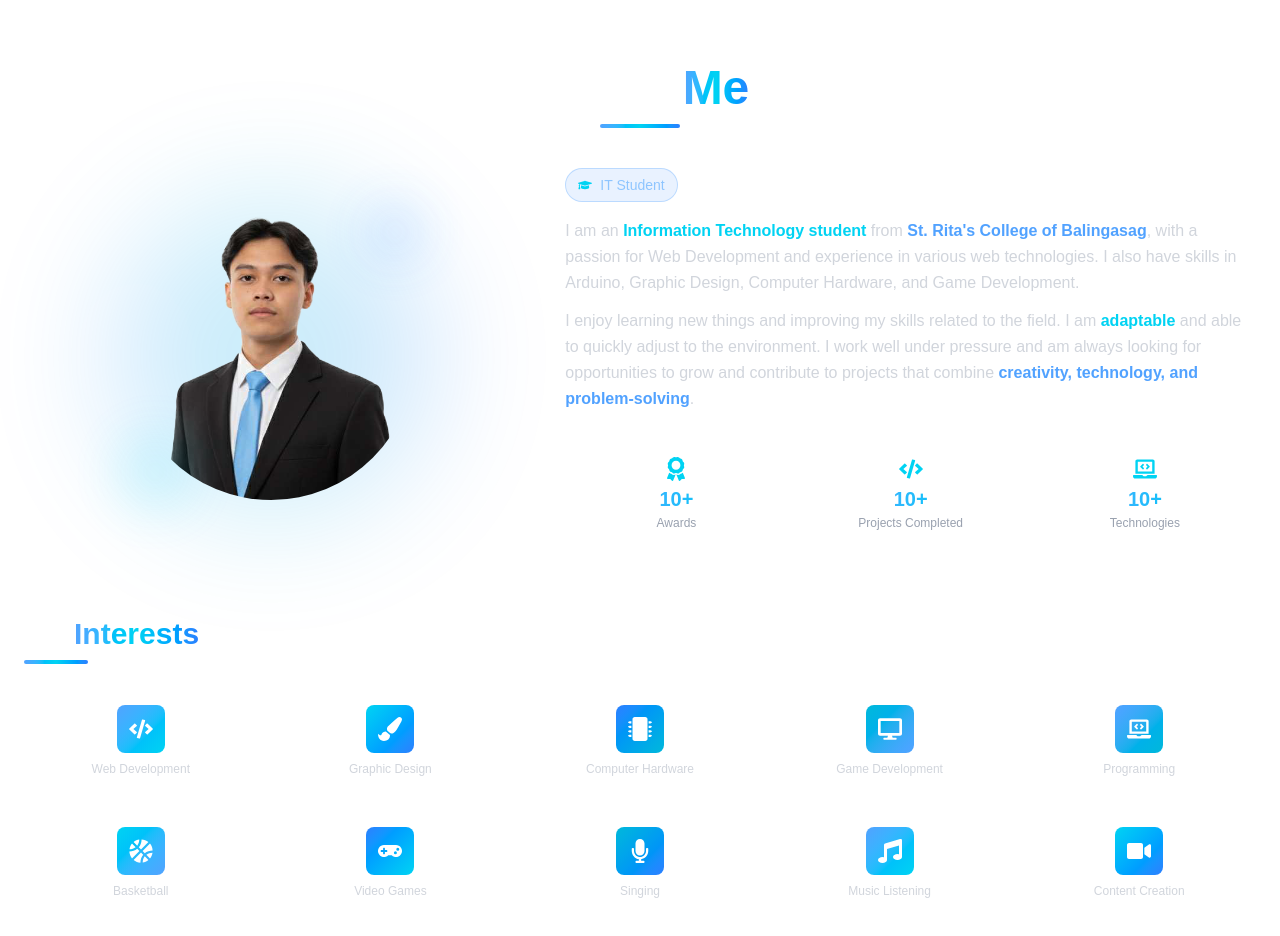
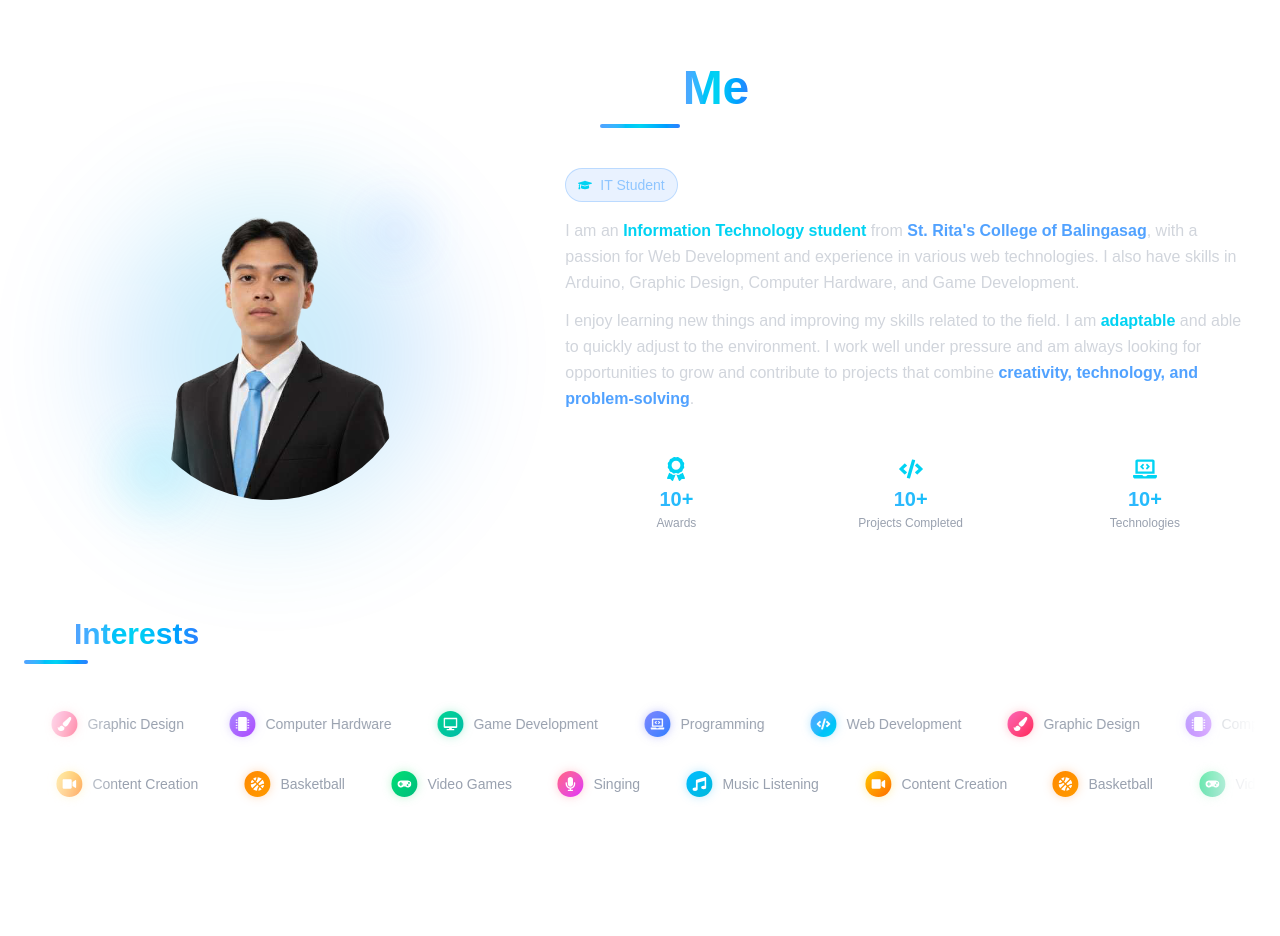
Before and after one commit to Pheszm/portfolio, a Next.js app: page /HomePart/About in a window 1280 px wide. Shown: the top 936 px of the page. After the commit the page ends 884 px from the top, so only its background shows below. Built offline with nearby package versions, Linux system fonts and the light colour scheme.

Commit message:
Redesign My Interest Part

```diff
--- a/pages/HomePart/About.js
+++ b/pages/HomePart/About.js
@@ -112,41 +112,77 @@ function About({ fadeIn, stagger }) {
             <div className="w-16 h-1 bg-gradient-to-r from-blue-400 via-cyan-400 to-blue-500 rounded-full mx-auto lg:mx-0" />
           </div>
 
-          {/* Interests Grid */}
-          <div className="grid grid-cols-2 sm:grid-cols-3 md:grid-cols-4 lg:grid-cols-5 gap-3 md:gap-4">
-            {[
-              { icon: FaCode, label: 'Web Development', color: 'from-blue-400 to-cyan-400' },
-              { icon: FaPaintBrush, label: 'Graphic Design', color: 'from-cyan-400 to-blue-500' },
-              { icon: FaMicrochip, label: 'Computer Hardware', color: 'from-blue-500 to-cyan-500' },
-              { icon: FaDesktop, label: 'Game Development', color: 'from-cyan-500 to-blue-400' },
-              { icon: FaLaptopCode, label: 'Programming', color: 'from-blue-400 to-cyan-500' },
-              { icon: FaBasketballBall, label: 'Basketball', color: 'from-cyan-400 to-blue-400' },
-              { icon: FaGamepad, label: 'Video Games', color: 'from-blue-500 to-cyan-400' },
-              { icon: FaMicrophone, label: 'Singing', color: 'from-cyan-500 to-blue-500' },
-              { icon: FaMusic, label: 'Music Listening', color: 'from-blue-400 to-cyan-400' },
-              { icon: FaVideo, label: 'Content Creation', color: 'from-cyan-400 to-blue-500' },
-            ].map((interest, index) => (
+          {/* Scrolling Marquee */}
+          {(() => {
+            const row1 = [
+              { icon: FaCode,       label: 'Web Development',   color: 'from-blue-400 to-cyan-400',      glow: 'rgba(56,189,248,0.35)' },
+              { icon: FaPaintBrush, label: 'Graphic Design',    color: 'from-pink-400 to-rose-500',      glow: 'rgba(251,113,133,0.35)' },
+              { icon: FaMicrochip,  label: 'Computer Hardware', color: 'from-violet-400 to-purple-500',  glow: 'rgba(167,139,250,0.35)' },
+              { icon: FaDesktop,    label: 'Game Development',  color: 'from-emerald-400 to-teal-500',   glow: 'rgba(52,211,153,0.35)' },
+              { icon: FaLaptopCode, label: 'Programming',       color: 'from-indigo-400 to-blue-500',    glow: 'rgba(99,102,241,0.35)' },
+            ];
+            const row2 = [
+              { icon: FaBasketballBall, label: 'Basketball',       color: 'from-orange-400 to-amber-500',  glow: 'rgba(251,146,60,0.35)' },
+              { icon: FaGamepad,        label: 'Video Games',      color: 'from-green-400 to-emerald-500', glow: 'rgba(74,222,128,0.35)' },
+              { icon: FaMicrophone,     label: 'Singing',          color: 'from-rose-400 to-fuchsia-500',  glow: 'rgba(251,113,133,0.35)' },
+              { icon: FaMusic,          label: 'Music Listening',  color: 'from-sky-400 to-cyan-500',      glow: 'rgba(56,189,248,0.35)' },
+              { icon: FaVideo,          label: 'Content Creation', color: 'from-yellow-400 to-orange-500', glow: 'rgba(250,204,21,0.35)' },
+            ];
+            const Chip = ({ item, i }) => (
               <motion.div
-                key={index}
-                variants={fadeIn}
-                whileHover={{ scale: 1.05, y: -5 }}
-                className="group relative bg-white/5 backdrop-blur-sm rounded-xl p-3 md:p-4 border border-white/10 hover:border-blue-400/50 hover:bg-white/10 transition-all duration-300 cursor-pointer"
+                key={i}
+                whileHover={{ scale: 1.12, y: -5 }}
+                transition={{ type: 'spring', stiffness: 400, damping: 20 }}
+                style={{ willChange: 'transform' }}
+                className="group flex items-center gap-2.5 px-4 py-2.5 rounded-full bg-white/[0.06] border border-white/10 hover:border-white/30 hover:bg-white/10 transition-colors duration-200 cursor-default flex-shrink-0 select-none"
               >
-                {/* Gradient glow on hover */}
-                <div className={`absolute inset-0 bg-gradient-to-br ${interest.color} opacity-0 group-hover:opacity-10 rounded-xl transition-opacity duration-300 blur-xl`} />
+                <div
+                  className={`p-1.5 bg-gradient-to-br ${item.color} rounded-full`}
+                  style={{ boxShadow: `0 0 10px ${item.glow}` }}
+                >
+                  <item.icon className="text-sm text-white" />
+                </div>
+                <span className="text-xs md:text-sm font-medium text-gray-400 group-hover:text-white transition-colors duration-200 whitespace-nowrap">
+                  {item.label}
+                </span>
+              </motion.div>
+            );
+            return (
+              <div className="relative overflow-hidden rounded-2xl py-3 [mask-image:linear-gradient(to_right,transparent,black_8%,black_92%,transparent)]">
+                {/* Row 1 — scroll left */}
+                <div className="flex gap-3 mb-3 w-max interests-row-1">
+                  {[...row1, ...row1, ...row1, ...row1].map((item, i) => <Chip key={i} item={item} i={i} />)}
+                </div>
+                {/* Row 2 — scroll right */}
+                <div className="flex gap-3 w-max interests-row-2">
+                  {[...row2, ...row2, ...row2, ...row2].map((item, i) => <Chip key={i} item={item} i={i} />)}
+                </div>
+              </div>
+            );
+          })()}
 
-                {/* Content */}
-                <div className="relative flex flex-col items-center gap-2 text-center">
-                  <div className={`p-2 md:p-3 bg-gradient-to-br ${interest.color} rounded-lg`}>
-                    <interest.icon className="text-xl md:text-2xl text-white" />
-                  </div>
-                  <span className="text-xs font-medium text-gray-300 group-hover:text-white transition-colors">
-                    {interest.label}
-                  </span>
-                </div>
-              </motion.div>
-            ))}
-          </div>
+          <style jsx>{`
+            .interests-row-1 {
+              animation: scrollLeft 28s linear infinite;
+            }
+            .interests-row-1:hover {
+              animation-play-state: paused;
+            }
+            .interests-row-2 {
+              animation: scrollRight 22s linear infinite;
+            }
+            .interests-row-2:hover {
+              animation-play-state: paused;
+            }
+            @keyframes scrollLeft {
+              0%   { transform: translateX(0); }
+              100% { transform: translateX(-25%); }
+            }
+            @keyframes scrollRight {
+              0%   { transform: translateX(-25%); }
+              100% { transform: translateX(0); }
+            }
+          `}</style>
         </motion.div>
       </motion.section>
     </>
```
